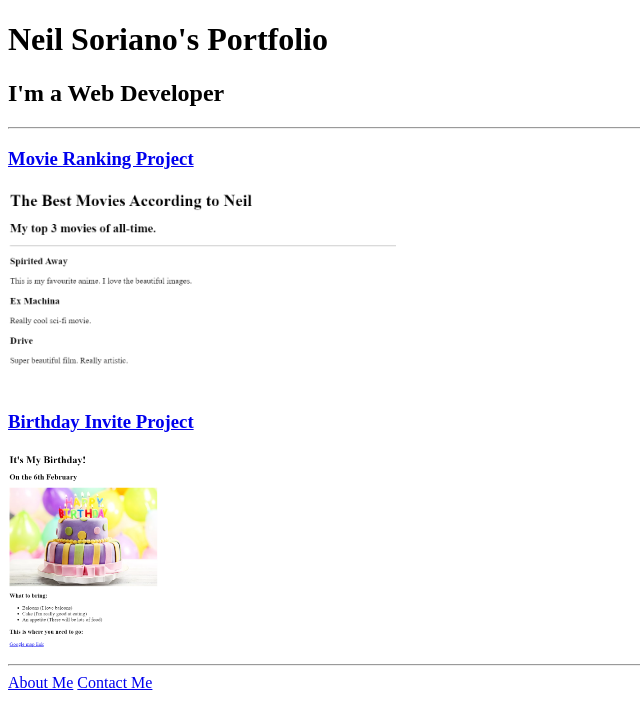
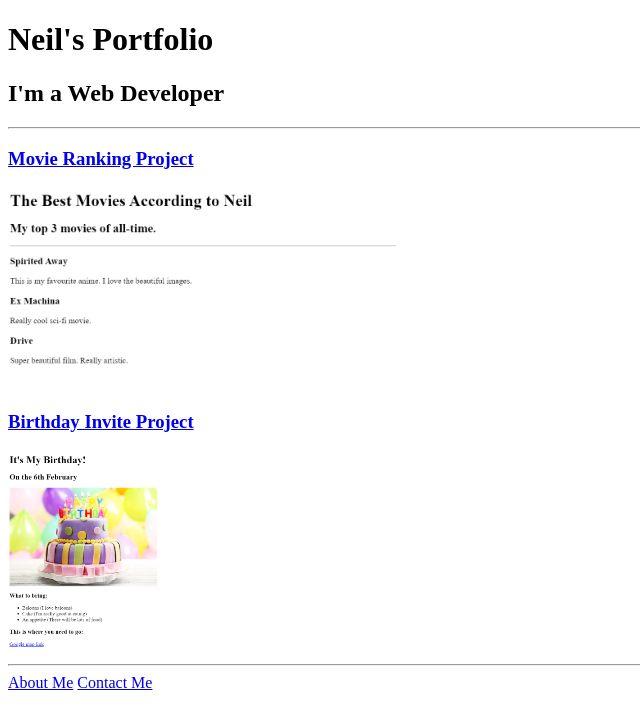
Before and after one commit to fntjava/html-portfolio, a plain HTML site: page index.html in a window 1280 px wide. Shown: the whole page, without its empty margins (0-640 px from the left). Drawn offline with Linux system fonts and the light colour scheme.

Commit message:
Update index.html

```diff
--- a/index.html
+++ b/index.html
@@ -7,7 +7,7 @@
     <title>Neil Portfolio</title>
 </head>
 <body>
-    <h1>Neil Soriano's Portfolio</h1>
+    <h1>Neil's Portfolio</h1>
     <h2>I'm a Web Developer</h2>
     <hr />
     <h3><a href="./public/movie-ranking.html">Movie Ranking Project</a></h3>
```
